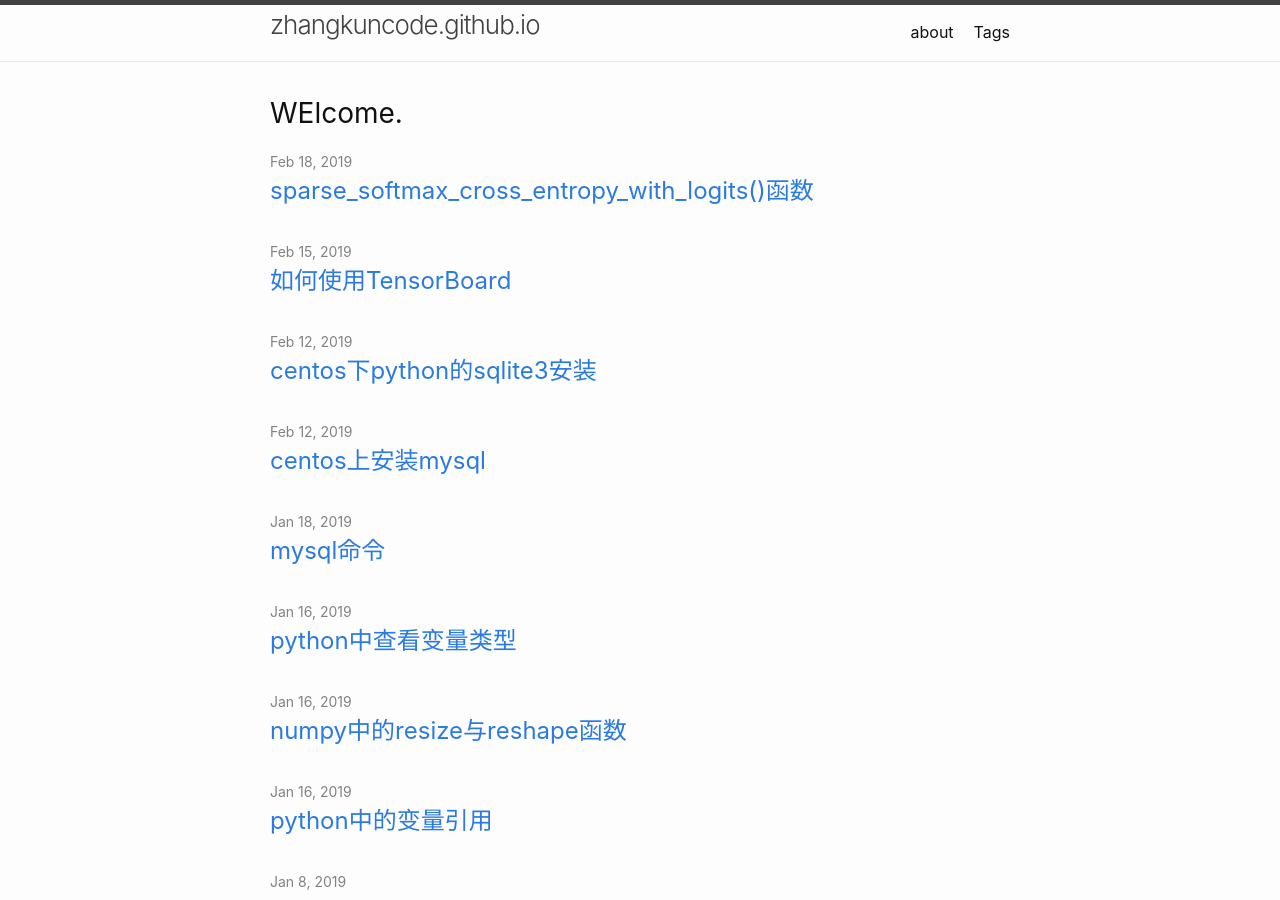
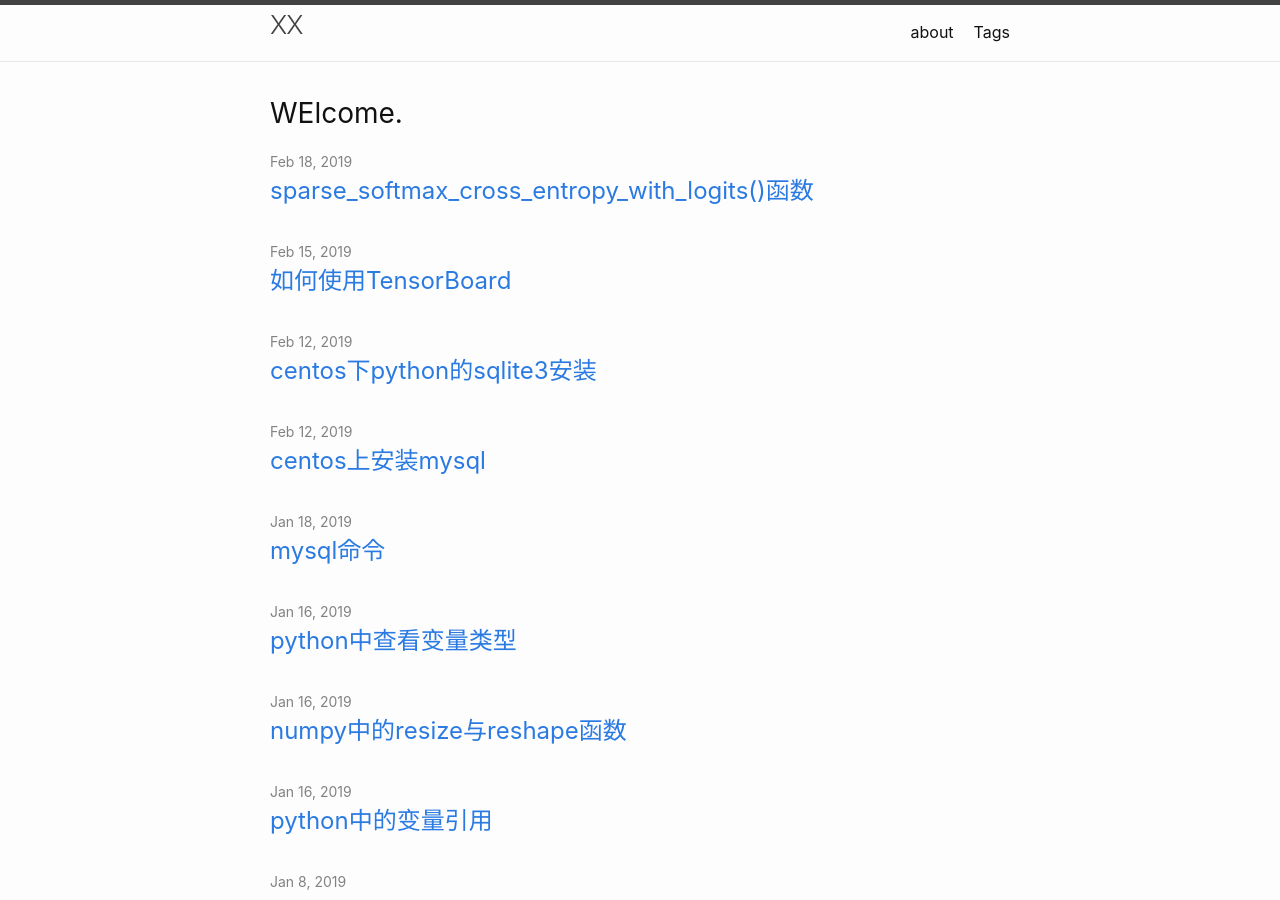
Before and after one commit to zhangkuncode/zhangkuncode.github.io, a Jekyll site: the page built from index.md, in a window 1280 px wide and 900 px high. Built offline with Jekyll 4.4.1, drawn with Linux system fonts in a browser that asks for light colours; some of the changed text lies outside the part shown.

```diff
--- a/_config.yml
+++ b/_config.yml
@@ -1,4 +1,4 @@
-#title: Kun Zhang
+title: XX
 author: Kun Zhang
 email: buwenkun@hotmail.com
 description: > # this means to ignore newlines until "twitter_username:"
```
